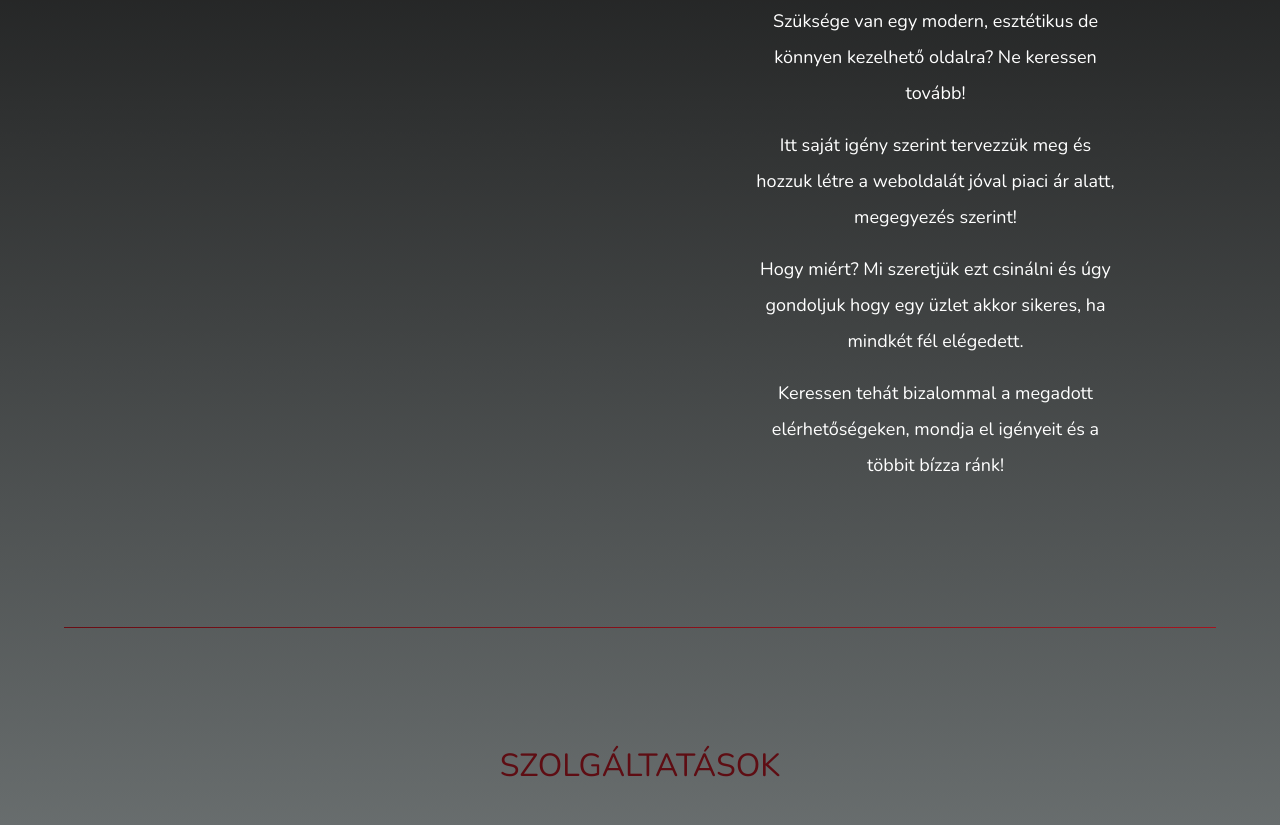
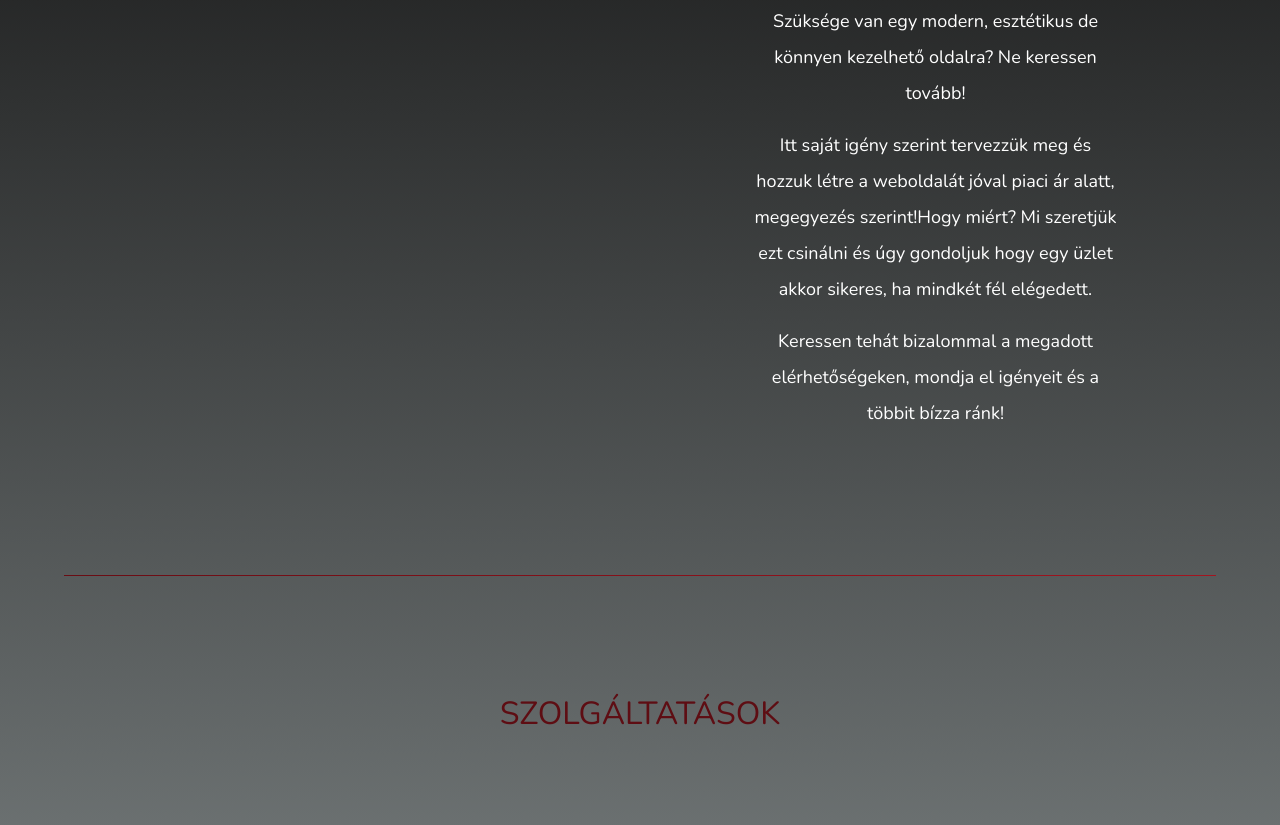
Before and after one commit to Sztebbrok/webdev, a plain HTML site: page index.html in a window 1280 px wide. Shown: the part 1353-2178 px from the top of the page. Drawn offline with nearby package versions, Linux system fonts and the light colour scheme.

Commit message:
Update index.html

```diff
--- a/index.html
+++ b/index.html
@@ -83,7 +83,7 @@
                     <div class="col-10 col-lg-8 blurb mb-5 mb-md-0">
                         <h2 class="text-center" id="firstH2">BEMUTATKOZÓ</h2>
                         <p class="lead">Szüksége van egy modern, esztétikus de könnyen kezelhető oldalra? Ne keressen tovább! <p>Itt saját igény szerint tervezzük meg és hozzuk létre
-                      a weboldalát jóval piaci ár alatt, megegyezés szerint!</p> <p>Hogy miért? Mi szeretjük ezt csinálni és úgy gondoljuk hogy egy üzlet akkor sikeres, ha mindkét fél elégedett.</p>
+                      a weboldalát jóval piaci ár alatt, megegyezés szerint!Hogy miért? Mi szeretjük ezt csinálni és úgy gondoljuk hogy egy üzlet akkor sikeres, ha mindkét fél elégedett.</p>
                             <p>Keressen tehát bizalommal a megadott elérhetőségeken, mondja el igényeit és a többit bízza ránk!</p>
                         </p>
                     </div>
```
